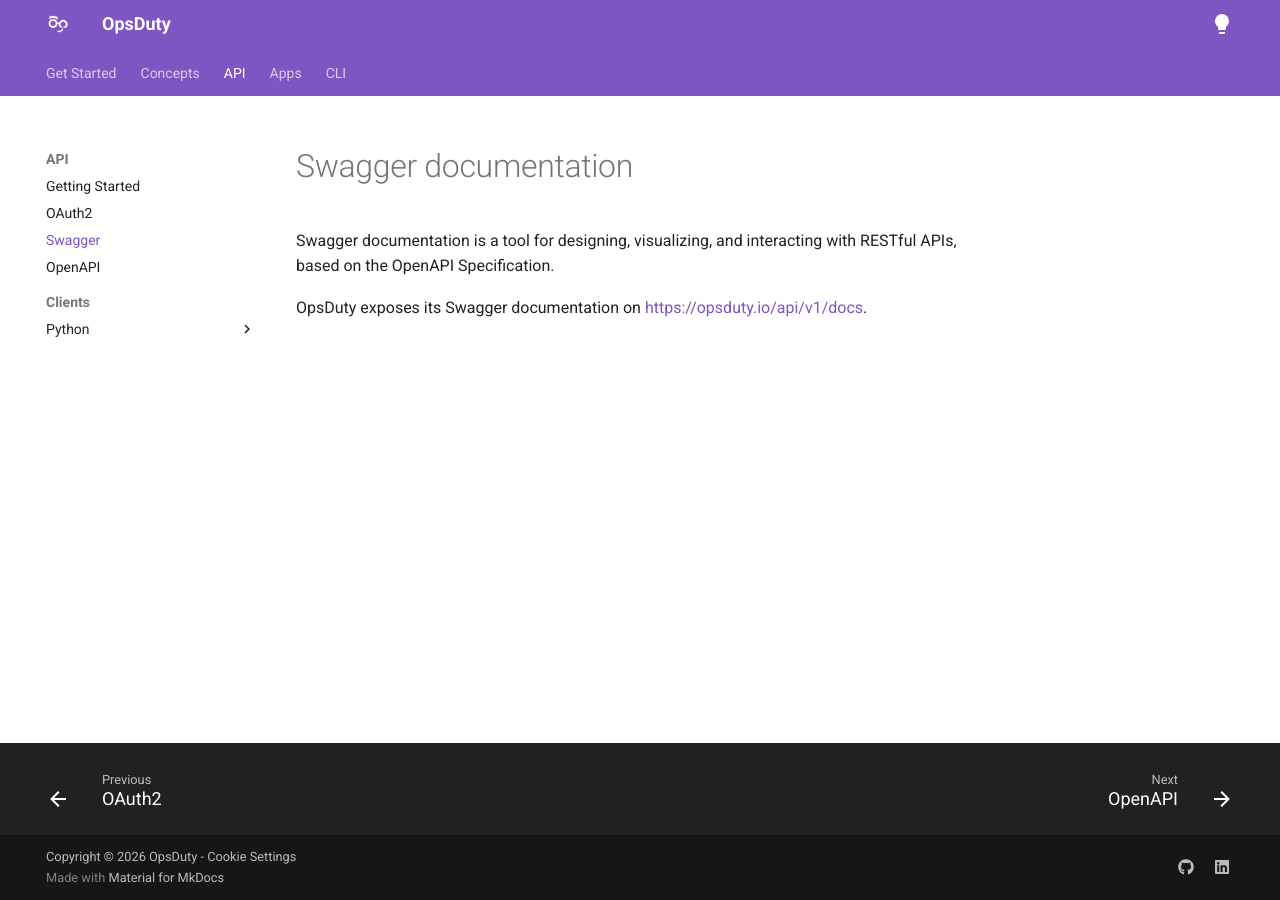
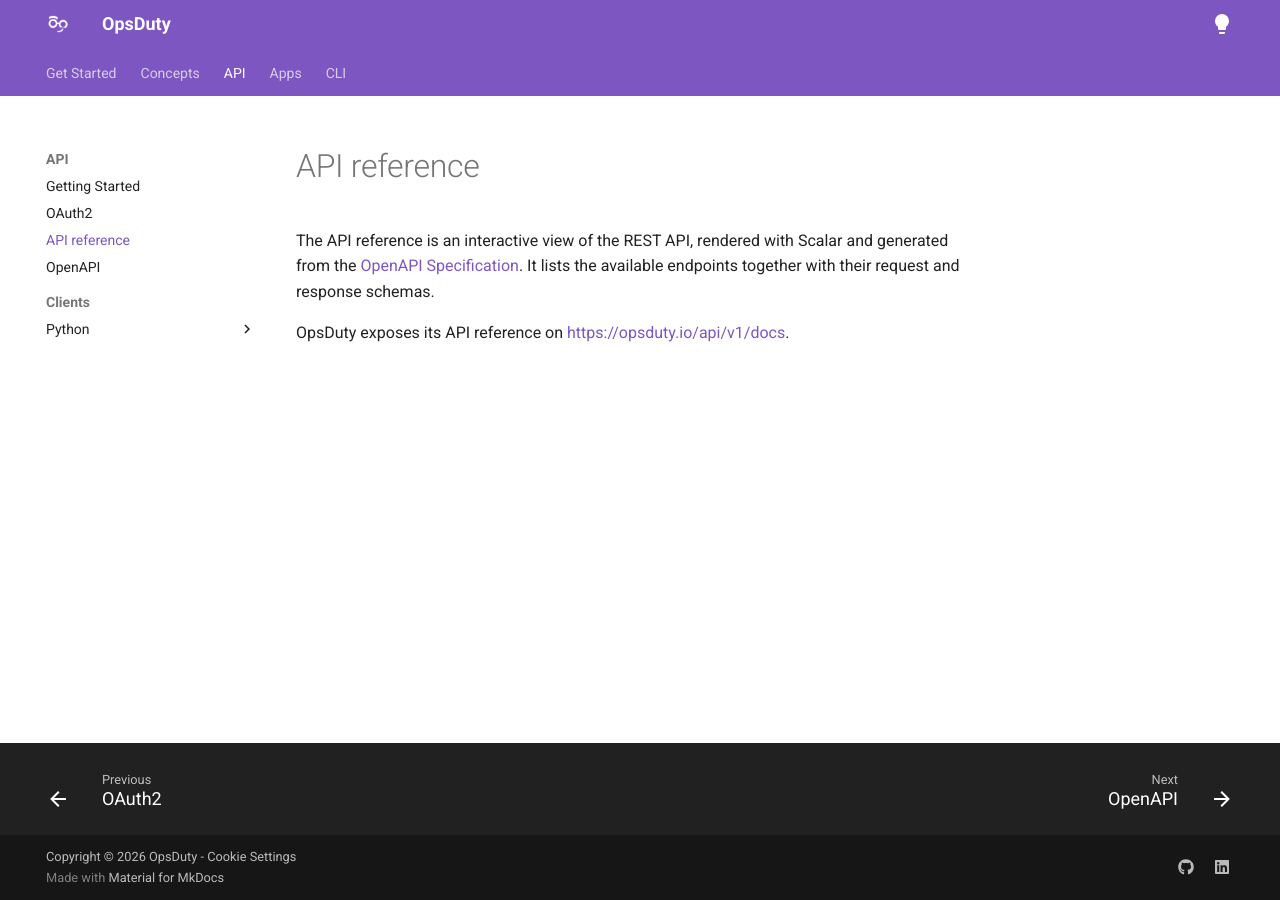
Before and after one commit to opsduty/opsduty-docs, an MkDocs documentation site: the page built from docs/api/swagger.md, in a window 1280 px wide. Built offline with MkDocs 1.6.1 and Material for MkDocs 9.7.7, drawn with Linux system fonts in a browser that asks for light colours.

Commit message:
Describe the API reference correctly
The interactive API docs page described Swagger, but the reference served
at /api/v1/docs is a Scalar API reference. Retitle the page and update the
nav entry and getting-started link to match. The page keeps its existing
URL so external links are not broken.

Co-Authored-By: Claude Opus 4.8 (1M context) <noreply@anthropic.com>

```diff
--- a/docs/api/swagger.md
+++ b/docs/api/swagger.md
@@ -1,7 +1,8 @@
-# Swagger documentation
+# API reference
 
-Swagger documentation is a tool for designing, visualizing, and interacting with
-RESTful APIs, based on the OpenAPI Specification.
+The API reference is an interactive view of the REST API, rendered with Scalar
+and generated from the [OpenAPI Specification](openapi.md). It lists the
+available endpoints together with their request and response schemas.
 
-OpsDuty exposes its Swagger documentation on
+OpsDuty exposes its API reference on
 [https://opsduty.io/api/v1/docs](https://opsduty.io/api/v1/docs).
--- a/mkdocs.yml
+++ b/mkdocs.yml
@@ -112,7 +112,7 @@ nav:
   - API:
       - Getting Started: api/index.md
       - OAuth2: api/oauth2.md
-      - Swagger: api/swagger.md
+      - API reference: api/swagger.md
       - OpenAPI: api/openapi.md
       - Clients:
           - Python:
```
Also changed, not shown: docs/api/index.md (+2 -2 lines).
